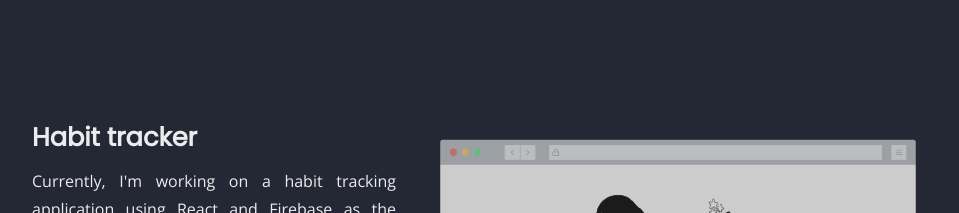
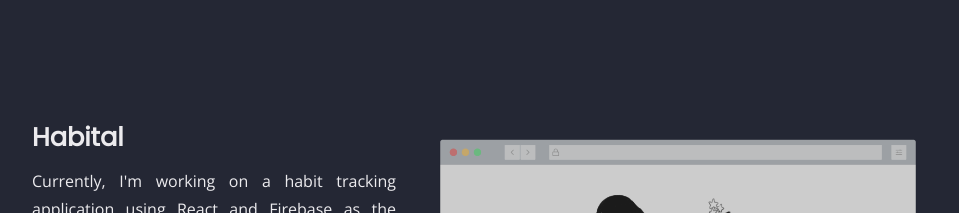
Before and after one commit to nutaptap/portfolio, a React (Vite) app: page /en in a window 1280 px wide. Shown: the part 1920-2133 px from the top of the page, without its empty margins (160-1119 px from the left). Built offline with nearby package versions, Linux system fonts and the light colour scheme.

Commit message:
Update languageData.ts

```diff
--- a/src/languageData.ts
+++ b/src/languageData.ts
@@ -40,7 +40,7 @@
                     link: "",
                     github: "https://github.com/nutaptap/portfolio"
                 },{
-                    title: 'Habit tracker',
+                    title: 'Habital',
                     text: "Currently, I'm working on a habit tracking application using React and Firebase as the backend. It allows users to create and complete daily habits and includes a control panel, progress charts, a streak counter, a best streak counter, and user authentication via Google or email/password.",
                     image: "./habital.png",
                     tags: ["Typescript", "React", "Firebase"],
@@ -103,7 +103,7 @@
                 link: "",
                 github: "https://github.com/nutaptap/portfolio"
             },{
-                title: 'Habit tracker',
+                title: 'Habital',
                 text: "Actualmente estoy trabajando en una aplicación de seguimiento de hábitos usando React y Firebase como backend. Permite crear y completar hábitos diarios, cuenta con un panel de control, gráficos de progreso, un contador de rachas y de mejor racha y autenticación de usuario vía google o email / password.",
                 image: "./habital.png",
                 tags: ["Typescript", "React", "Firebase"],
@@ -167,7 +167,7 @@
                 link: "",
                 github: "https://github.com/nutaptap/portfolio"
             },{
-                title: 'Habit tracker',
+                title: 'Habital',
                 text: "Actualment estic treballant en una aplicació de seguiment d'hàbits utilitzant React i Firebase com a backend. Permet crear i completar hàbits diaris, compta amb un tauler de control, gràfics de progrés, un comptador de ratxes i de millor ratxa, i autenticació d'usuari a través de Google o correu electrònic / contrasenya.",
                 image: "./habital.png",
                 tags: ["Typescript", "React", "Firebase"],
```
